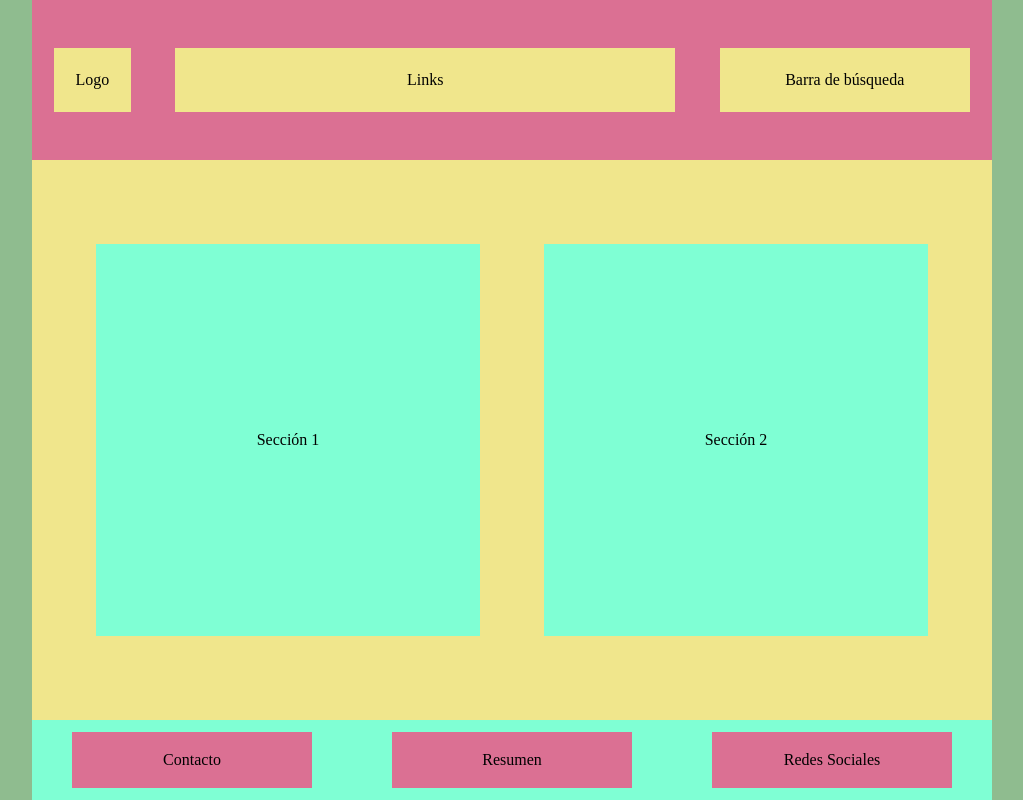
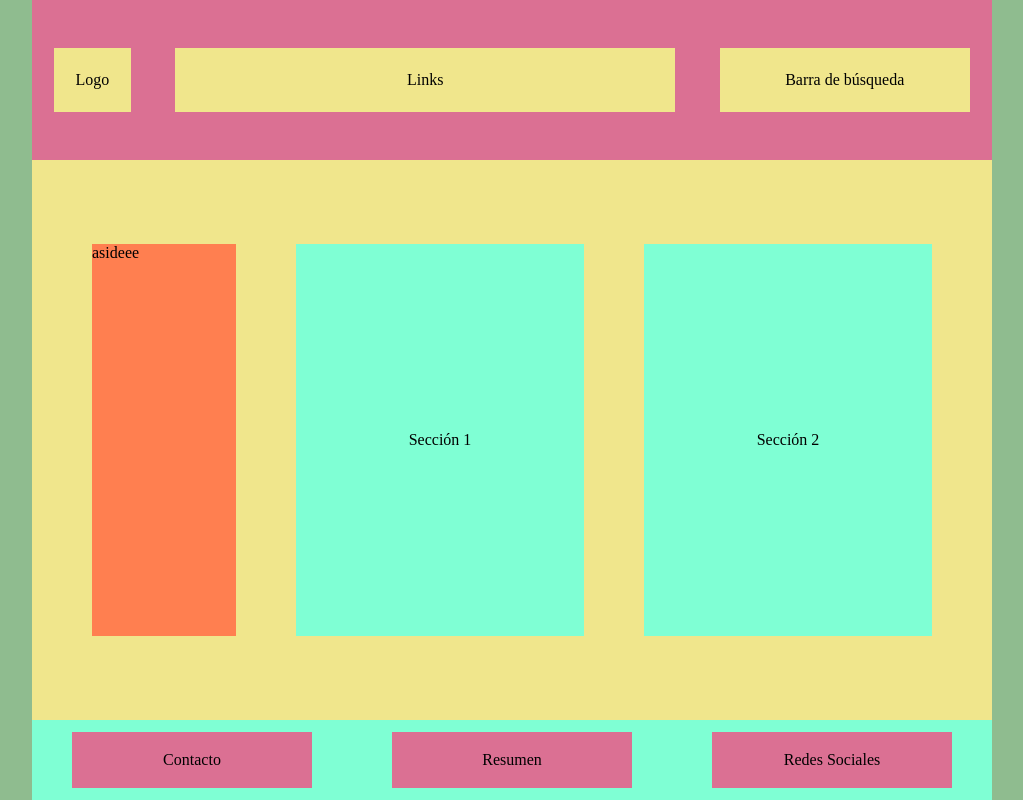
Before and after one commit to PradoAlejandra/gitpages-prueba, a plain HTML site: page index.html in a window 1280 px wide. Shown: the whole page, without its empty margins (128-1151 px from the left). Drawn offline with Linux system fonts and the light colour scheme.

Commit message:
Aside terminado

```diff
--- a/css/estilos.css
+++ b/css/estilos.css
@@ -60,13 +60,21 @@ footer {
     width: 250px;
 }
 
+/* feature/aside */
+
+aside {
+    background-color: coral;
+    height: 70%;
+    width: 15%;
+}
+
 
 /* feature/main */
 
 [class^='cm'] {
     background-color: aquamarine;
     height: 70%;
-    width: 40%;
+    width: 30%;
     display: flex;
     justify-content: center;
     align-items: center;
--- a/index.html
+++ b/index.html
@@ -16,8 +16,16 @@
         <div class="cn3">Barra de búsqueda</div>
     </nav>
 
+
+
     <!-- feature/main -->
     <main>
+
+        <!-- feature/aside -->
+        <aside>
+            asideee
+        </aside>
+
         <div class="cm1">Sección 1</div>
         <div class="cm2">Sección 2</div>
     </main>
```
